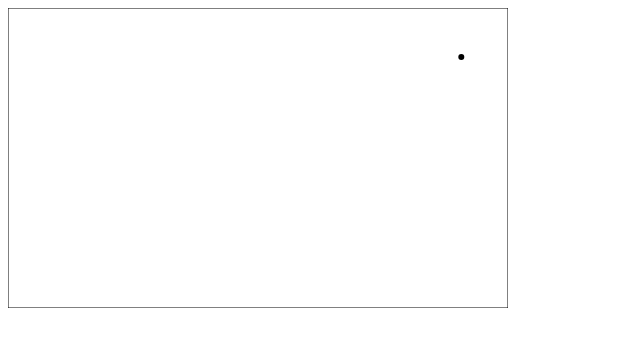
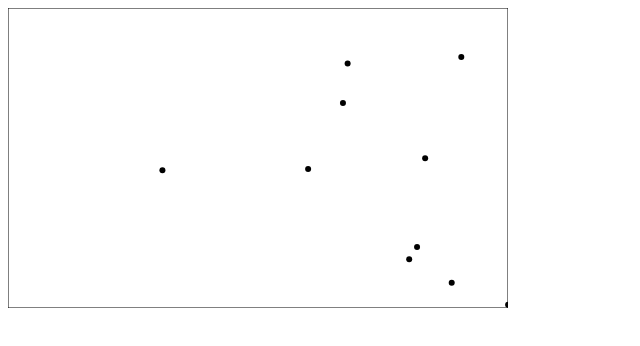
Before and after one commit to ediCarlosSilva/jsForKids, a plain HTML site: page part 3/capitulo 14/ball.html in a window 1280 px wide. Shown: the full height of the page, 0-640 px from the left. Drawn offline with Linux system fonts and the light colour scheme.

Commit message:
desafio 3 concluido

```diff
--- a/part 3/capitulo 14/ball.html
+++ b/part 3/capitulo 14/ball.html
@@ -50,14 +50,19 @@
         var width = canvas.width;
         var height = canvas.height;
 
-        var ball = new Ball();
+        var ballArray = [];
+        for (var i = 0; i < 10; i++) {
+            ballArray.push(new Ball());
+        }
 
         setInterval(function() {
             ctx.clearRect(0, 0, width, height);
 
-            ball.draw();
-            ball.move();
-            ball.checkCollision();
+            for (var i = 0; i < 10; i++) {
+                ballArray[i].draw();
+                ballArray[i].move();
+                ballArray[i].checkCollision();
+            }
 
             ctx.strokeRect(0, 0, width, height);
         }, 30);
```
